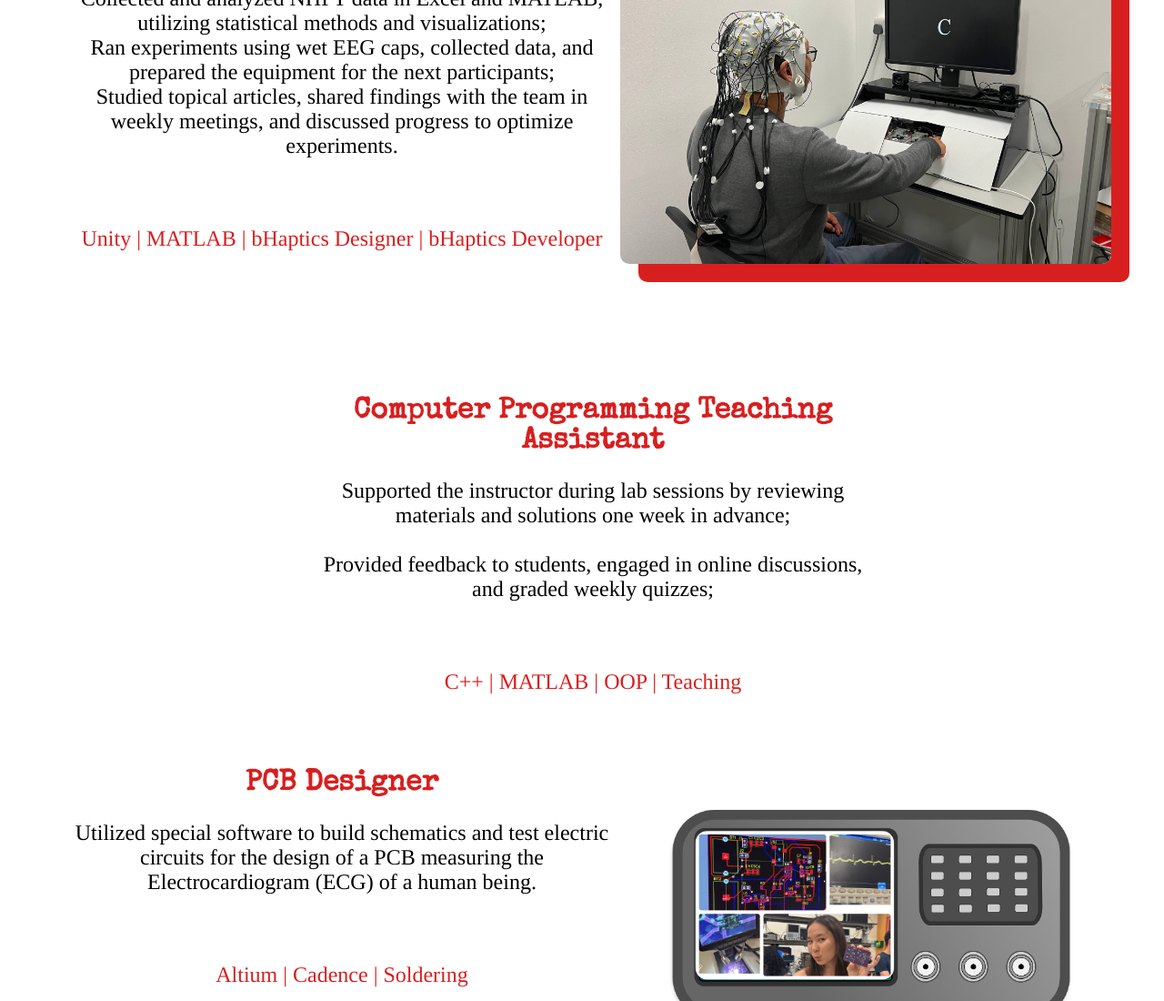
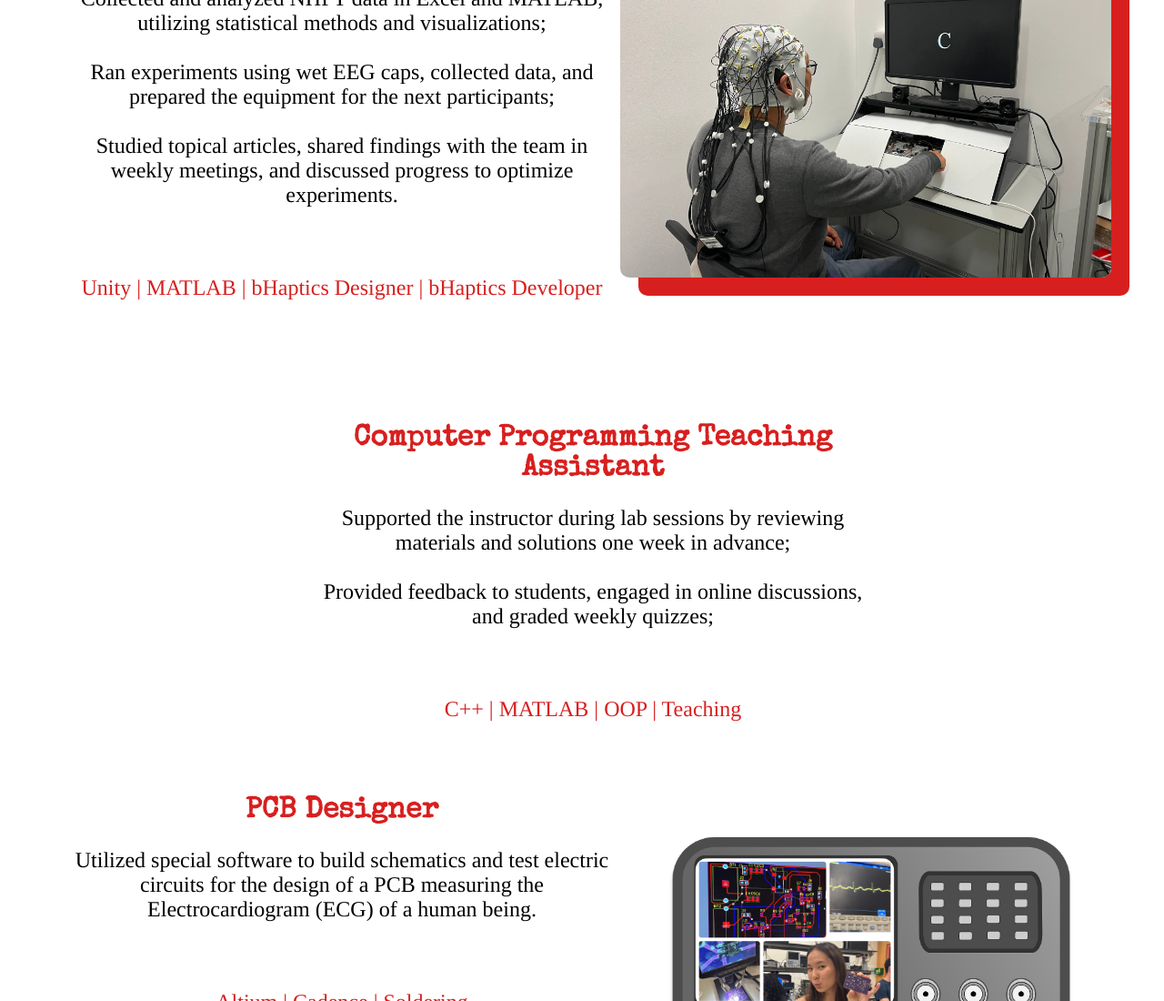
Before and after one commit to shoeboxhoney/personal_website, a plain HTML site: page index.html in a window 1280 px wide. Shown: the part 2191-3291 px from the top of the page at 91% size. Drawn offline with nearby package versions, Linux system fonts and the light colour scheme; a web font is replaced by a local one.

Commit message:
Update index.html

```diff
--- a/index.html
+++ b/index.html
@@ -147,12 +147,12 @@
                 <br>
                 <h3>Undergraduate Research Assistant <a href="https://aimlab-haptics.com">@AIMLab</a> </h3>
                   <p style="padding-right: 2%;">
-                  Collected and analyzed NHPT data in Excel and MATLAB, utilizing statistical methods and visualizations; <br>
-Ran experiments using wet EEG caps, collected data, and prepared the equipment for the next participants;<br>
-Studied topical articles, shared findings with the team in weekly meetings, and discussed progress to optimize experiments.
+                Collected and analyzed NHPT data in Excel and MATLAB, utilizing statistical methods and visualizations; <br><br>
+                Ran experiments using wet EEG caps, collected data, and prepared the equipment for the next participants;<br><br>
+                Studied topical articles, shared findings with the team in weekly meetings, and discussed progress to optimize experiments.
                   </p>
                   <br>
-                  <p style="color: rgb(216, 31, 31); padding-right: 2%;"> Unity | MATLAB | bHaptics Designer | bHaptics Developer <p>
+                  <p style="color: rgb(216, 31, 31); padding-right: 2%;"> Unity | MATLAB | bHaptics Designer | bHaptics Developer </p>
                   <br>
                   <br>
             </div>
@@ -191,8 +191,8 @@ Studied topical articles, shared findings with the team in weekly meetings, and
           </div>
             <div class="about_teaching" id="description_teaching">
                 <h3>Summer Intern - Investment Portfolio Management <br> Freedom Finance</h3>
-                <p>Conducted research on the stock market, utilizing Bloomberg, KASE, etc., to inform investment decisions and analyses; <br>
-                Assisted in developing comprehensive macroeconomic analyses by integrating social/political/economic indicators;<br>
+                <p>Conducted research on the stock market, utilizing Bloomberg, KASE, etc., to inform investment decisions and analyses; <br><br>
+                Assisted in developing comprehensive macroeconomic analyses by integrating social/political/economic indicators;<br><br>
                 Collaborated drafting detailed semi-annual/quarterly/monthly/weekly reports on local and international markets.<br>
              </p>
                 <br>
```
